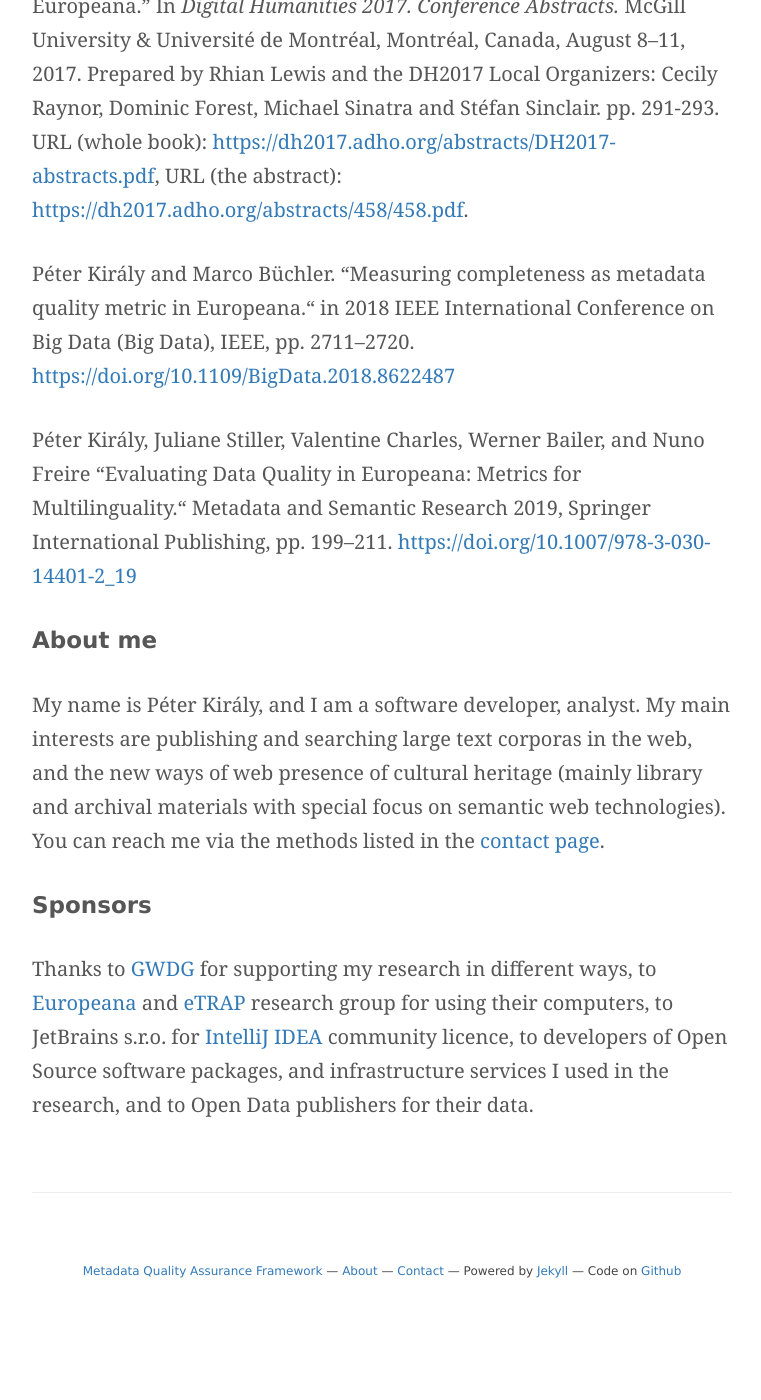
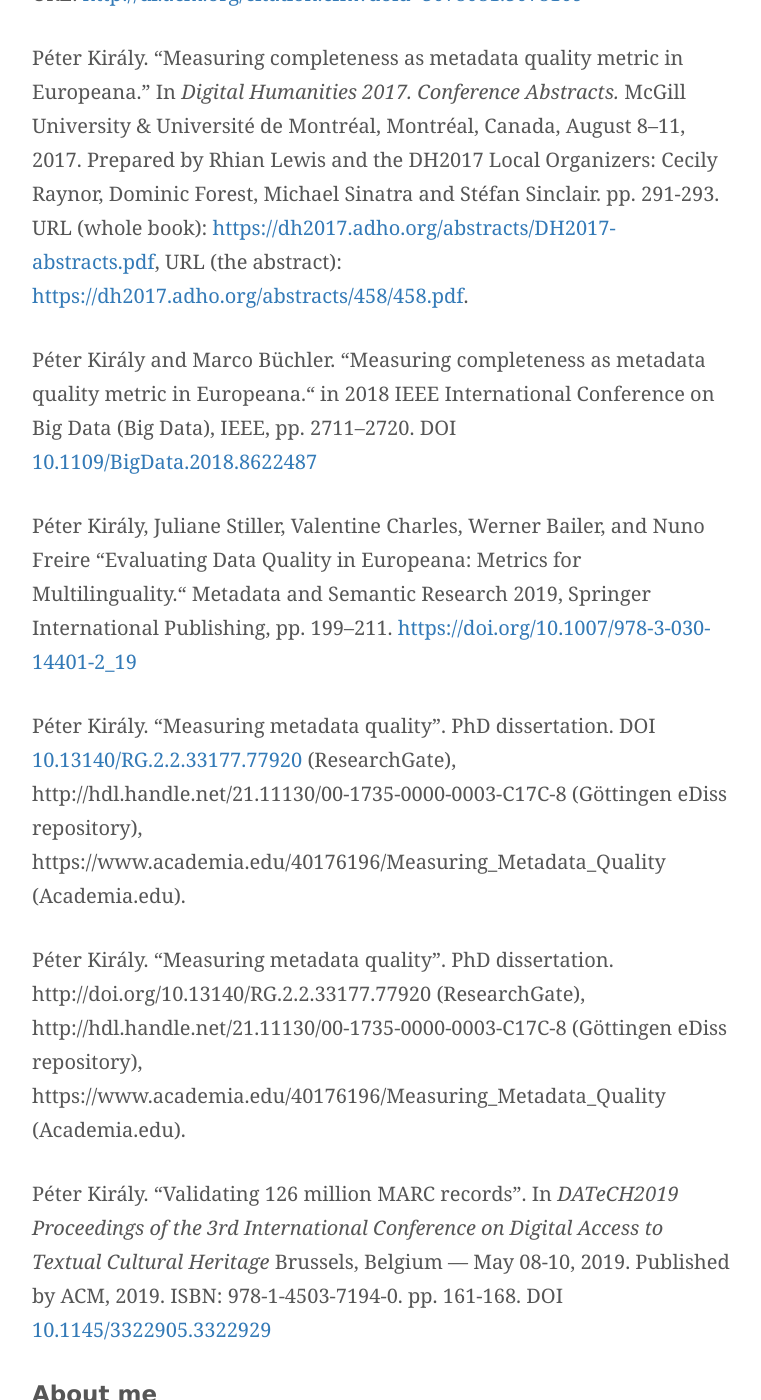
Before and after one commit to pkiraly/pkiraly.github.io, a Jekyll site: the page built from about.md, in a window 1280 px wide and 1400 px high, scrolled down 2382 px. Shown: the whole window, without its empty margins (258-1019 px from the left). Built offline with Jekyll 4.4.1, drawn with Linux system fonts in a browser that asks for light colours; nearby versions of some CDN libraries; some web fonts are replaced; comment, search, counter and statistics services are not loaded; before the commit the page ends 3692 px from its top, so only the background shows below that; some of the changed text lies outside the part shown.

Commit message:
Update about.md

```diff
--- a/about.md
+++ b/about.md
@@ -28,6 +28,9 @@
 * Solr connector: [https://github.com/pkiraly/europeana-qa-solr](https://github.com/pkiraly/europeana-qa-solr)
 * Cassandra connector: [https://github.com/pkiraly/europeana-qa-cassandra](https://github.com/pkiraly/europeana-qa-cassandra)
 * Measurement with Hadoop: [https://github.com/pkiraly/europeana-qa](https://github.com/pkiraly/europeana-qa)
+* MARC measurement
+  - Backend [https://github.com/pkiraly/metadata-qa-marc](https://github.com/pkiraly/metadata-qa-marc)
+  - Frontend [https://github.com/pkiraly/metadata-qa-marc-web](https://github.com/pkiraly/metadata-qa-marc-web)
 
 ## Publications
 
@@ -38,9 +41,15 @@
 
 Péter Király. “Measuring completeness as metadata quality metric in Europeana.” In *Digital Humanities 2017. Conference Abstracts.* McGill University & Université de Montréal, Montréal, Canada, August 8–11, 2017. Prepared by Rhian Lewis and the DH2017 Local Organizers: Cecily Raynor, Dominic Forest, Michael Sinatra and Stéfan Sinclair. pp. 291-293. URL (whole book): [https://dh2017.adho.org/abstracts/DH2017-abstracts.pdf](https://dh2017.adho.org/abstracts/DH2017-abstracts.pdf), URL (the abstract): [https://dh2017.adho.org/abstracts/458/458.pdf](https://dh2017.adho.org/abstracts/458/458.pdf).
 
-Péter Király and Marco Büchler. “Measuring completeness as metadata quality metric in Europeana.“ in 2018 IEEE International Conference on Big Data (Big Data), IEEE, pp. 2711–2720. [https://doi.org/10.1109/BigData.2018.8622487](https://doi.org/10.1109/BigData.2018.8622487)
+Péter Király and Marco Büchler. “Measuring completeness as metadata quality metric in Europeana.“ in 2018 IEEE International Conference on Big Data (Big Data), IEEE, pp. 2711–2720. DOI [10.1109/BigData.2018.8622487](https://doi.org/10.1109/BigData.2018.8622487)
 
 Péter Király, Juliane Stiller, Valentine Charles, Werner Bailer, and Nuno Freire “Evaluating Data Quality in Europeana: Metrics for Multilinguality.“ Metadata and Semantic Research 2019, Springer International Publishing, pp. 199–211. [https://doi.org/10.1007/978-3-030-14401-2_19](https://doi.org/10.1007/978-3-030-14401-2_19)
+
+Péter Király. "Measuring metadata quality". PhD dissertation. DOI [10.13140/RG.2.2.33177.77920](http://doi.org/10.13140/RG.2.2.33177.77920) (ResearchGate), http://hdl.handle.net/21.11130/00-1735-0000-0003-C17C-8 (Göttingen eDiss repository), https://www.academia.edu/40176196/Measuring_Metadata_Quality (Academia.edu).
+
+Péter Király. "Measuring metadata quality". PhD dissertation. http://doi.org/10.13140/RG.2.2.33177.77920 (ResearchGate), http://hdl.handle.net/21.11130/00-1735-0000-0003-C17C-8 (Göttingen eDiss repository), https://www.academia.edu/40176196/Measuring_Metadata_Quality (Academia.edu).
+
+Péter Király. "Validating 126 million MARC records". In *DATeCH2019 Proceedings of the 3rd International Conference on Digital Access to Textual Cultural Heritage* Brussels, Belgium — May 08-10, 2019. Published by ACM, 2019. ISBN: 978-1-4503-7194-0. pp. 161-168. DOI [10.1145/3322905.3322929](https://doi.org/10.1145/3322905.3322929)
 
 ## About me
 My name is Péter Király, and I am a software developer, analyst. My main interests are publishing and searching large text corporas in the web, and the new ways of web presence of cultural heritage (mainly library and archival materials with special focus on semantic web technologies). You can reach me via the methods listed in the [contact page](/contact).
```
